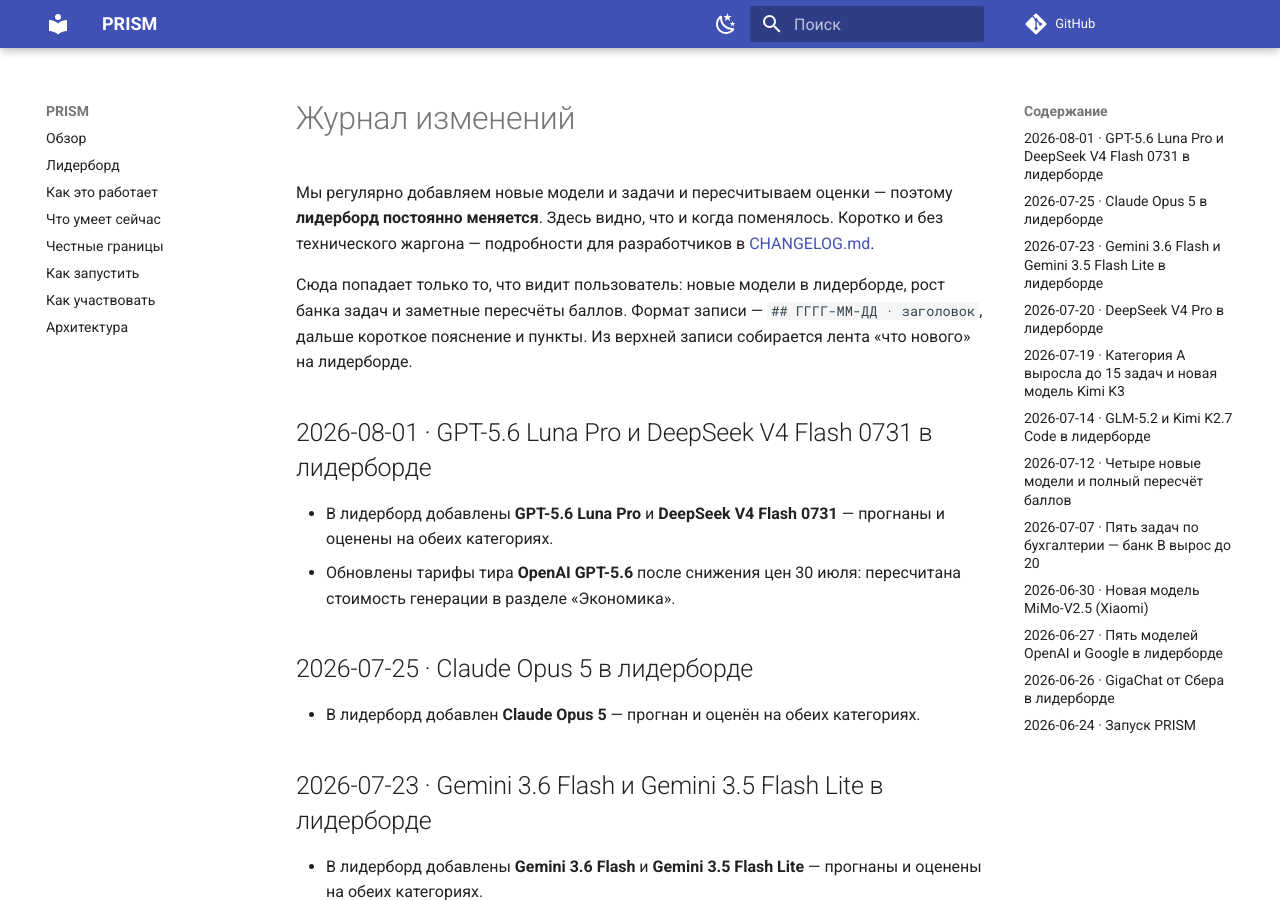
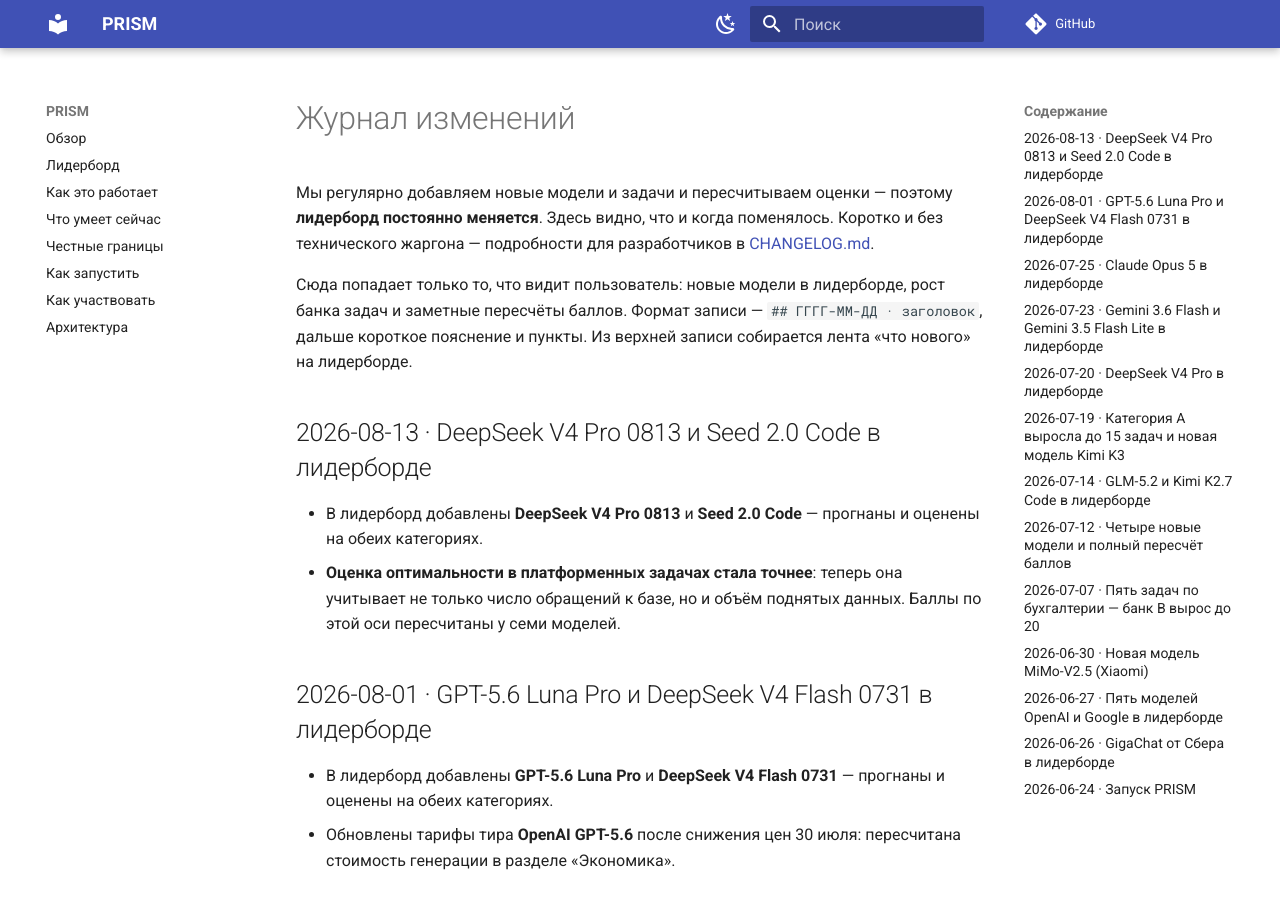
Before and after one commit to genlab-1c/prism, an MkDocs documentation site: the page built from docs/changelog.md, in a window 1280 px wide and 900 px high. Built offline with MkDocs 1.6.1 and Material for MkDocs 9.7.7, drawn with Linux system fonts in a browser that asks for light colours; comment, search, counter and statistics services are not loaded.

Commit message:
chore(release): bump version to 1.9.0
Журнал разработчика дописан до конца диапазона: две последние модели, настраиваемый
таймаут и версия в адресе обложки. Витринный журнал получил запись от 13 августа.
Номер версии уходит в счётчики витрины и в адрес превью, поэтому бумпается тут же.

```diff
--- a/docs/changelog.md
+++ b/docs/changelog.md
@@ -13,6 +13,14 @@
 Сюда попадает только то, что видит пользователь: новые модели в лидерборде, рост банка
 задач и заметные пересчёты баллов. Формат записи — `## ГГГГ-ММ-ДД · заголовок`, дальше
 короткое пояснение и пункты. Из верхней записи собирается лента «что нового» на лидерборде.
+
+## 2026-08-13 · DeepSeek V4 Pro 0813 и Seed 2.0 Code в лидерборде
+
+- В лидерборд добавлены **DeepSeek V4 Pro 0813** и **Seed 2.0 Code** — прогнаны и оценены
+  на обеих категориях.
+- **Оценка оптимальности в платформенных задачах стала точнее**: теперь она учитывает не
+  только число обращений к базе, но и объём поднятых данных. Баллы по этой оси пересчитаны
+  у семи моделей.
 
 ## 2026-08-01 · GPT-5.6 Luna Pro и DeepSeek V4 Flash 0731 в лидерборде
 
--- a/pyproject.toml
+++ b/pyproject.toml
@@ -4,7 +4,7 @@
 
 [project]
 name = "prism-bench"
-version = "1.8.0"                       # банк A 9→15, гейт O «двух якорей», расширенная инструментовка O (Массив.Вставить/Удалить), новые модели и журнал изменений на витрине
+version = "1.9.0"                       # ось O кат. B считает объём выборки, гейт двух якорей в B, шесть новых моделей, фильтры и мобильная витрина, фикс директив модуля формы
 description = "PRISM — исполняемый бенчмарк кодогенерации 1С (методика SMOP: Syntax · Meaning · Optimization · Platform)"
 readme = "README.md"
 license = { text = "MIT" }
```
Also changed, not shown: CHANGELOG.md (+9 -2 lines).
